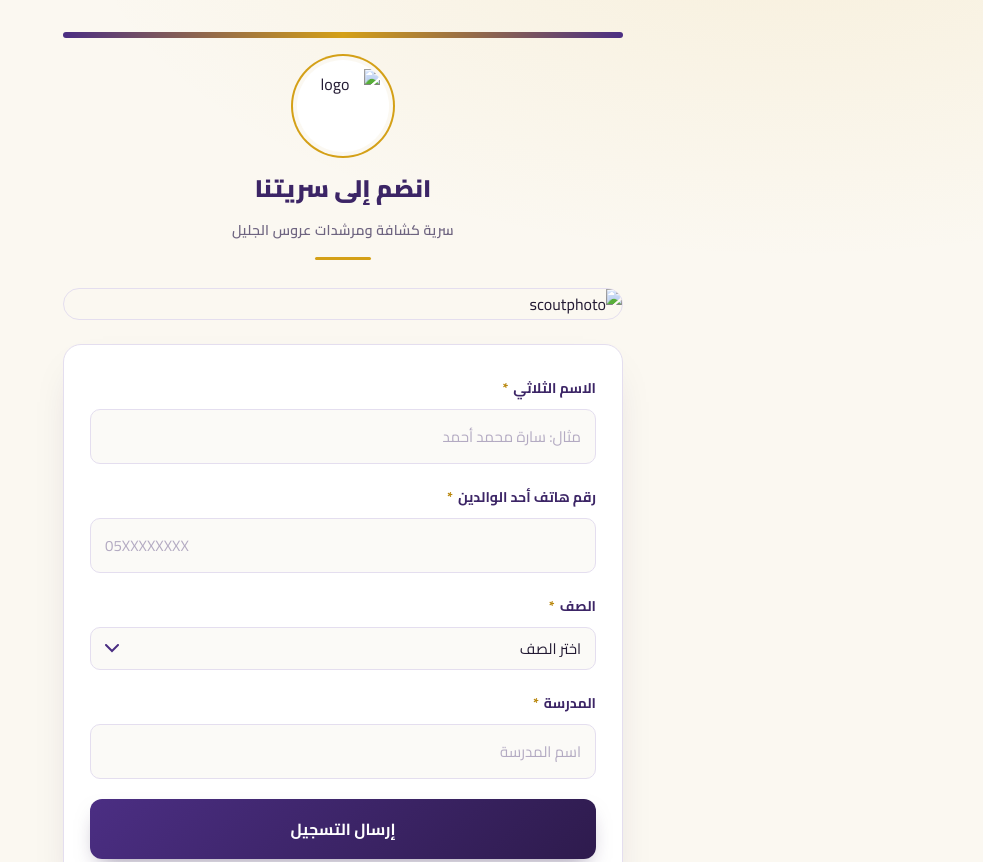
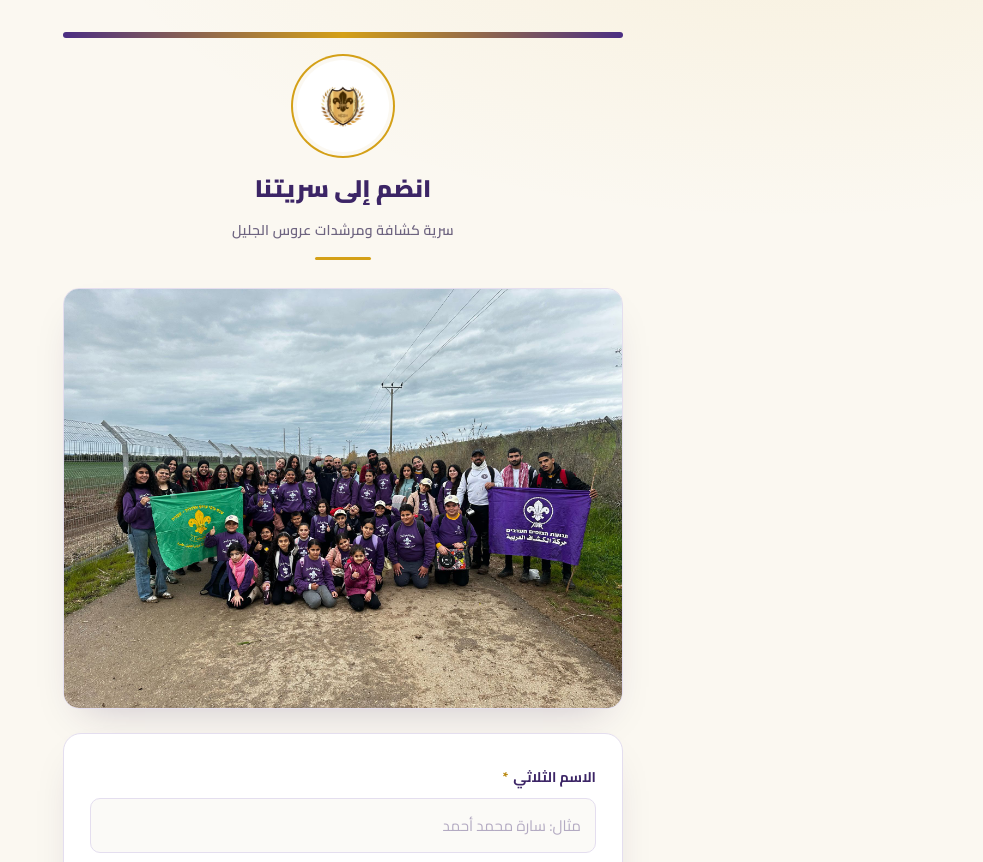
Before and after one commit to doc0547631279-spec/scout1-form-project, a plain HTML site: page index.html in a window 1280 px wide. Shown: the top 862 px of the page, without its empty margins (297-1280 px from the left). Drawn offline with Linux system fonts and the light colour scheme.

Commit message:
Add files via upload

```diff
--- a/index.html
+++ b/index.html
@@ -212,7 +212,7 @@
   <div class="band"></div>
   <header>
     <div class="crest">
-      <img src="LOGO_BASE64_PLACEHOLDER" alt="logo">
+      <img src="logo.png" alt="logo">
     </div>
     <h1>انضم إلى سريتنا</h1>
     <div class="sub">سرية كشافة ومرشدات عروس الجليل</div>
@@ -220,7 +220,7 @@
   </header>
 
   <div class="hero">
-    <img src="GROUP_PHOTO_BASE64_PLACEHOLDER" alt="scoutphoto">
+    <img src="scoutphoto.jpg" alt="scoutphoto">
   </div>
 
   <form id="regForm" novalidate>
```
